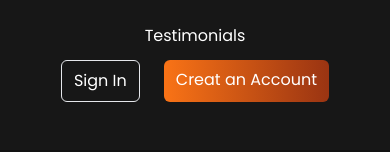
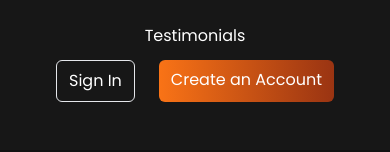
Before and after one commit to damianguch/Virtual-R, a React app: page / in a window 390 px wide. Both pictures are taken after a click on the button 362 px from the left and 29 px from the top of the page. Shown: the part 232-384 px from the top of the page. Built offline with nearby package versions, Linux system fonts and the light colour scheme; the HTML template or start-up script is replaced by a standard one.

Commit message:
Modified src/components/Navbar.jsx

```diff
--- a/src/components/Navbar.jsx
+++ b/src/components/Navbar.jsx
@@ -61,7 +61,7 @@ const Navbar = () => {
               <a
                 href="#"
                 className="py-2 px-3 rounded-md bg-gradient-to-r from-orange-500 to-bg to-orange-800">
-                Creat an Account
+                Create an Account
               </a>
             </div>
           </div>
```
